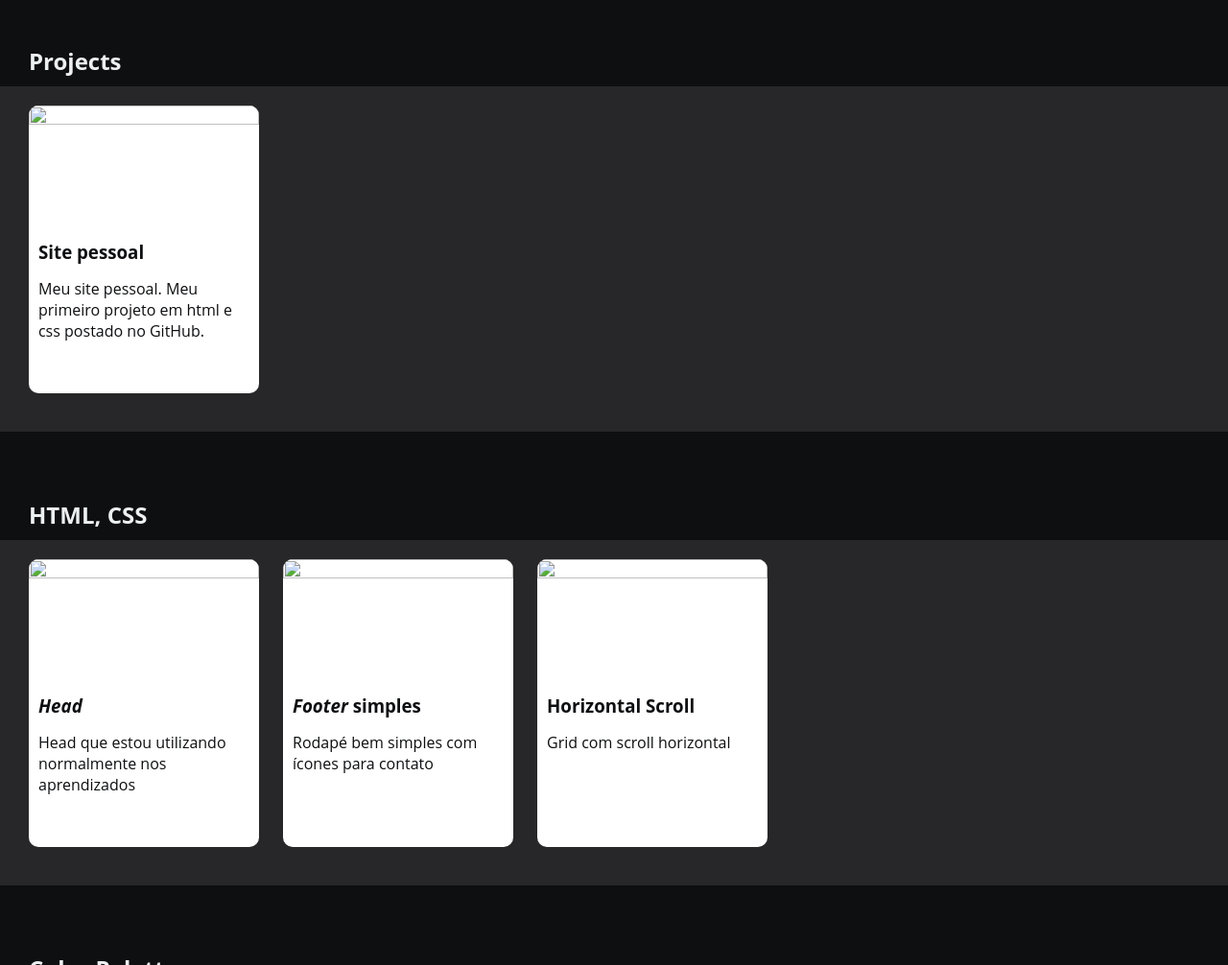
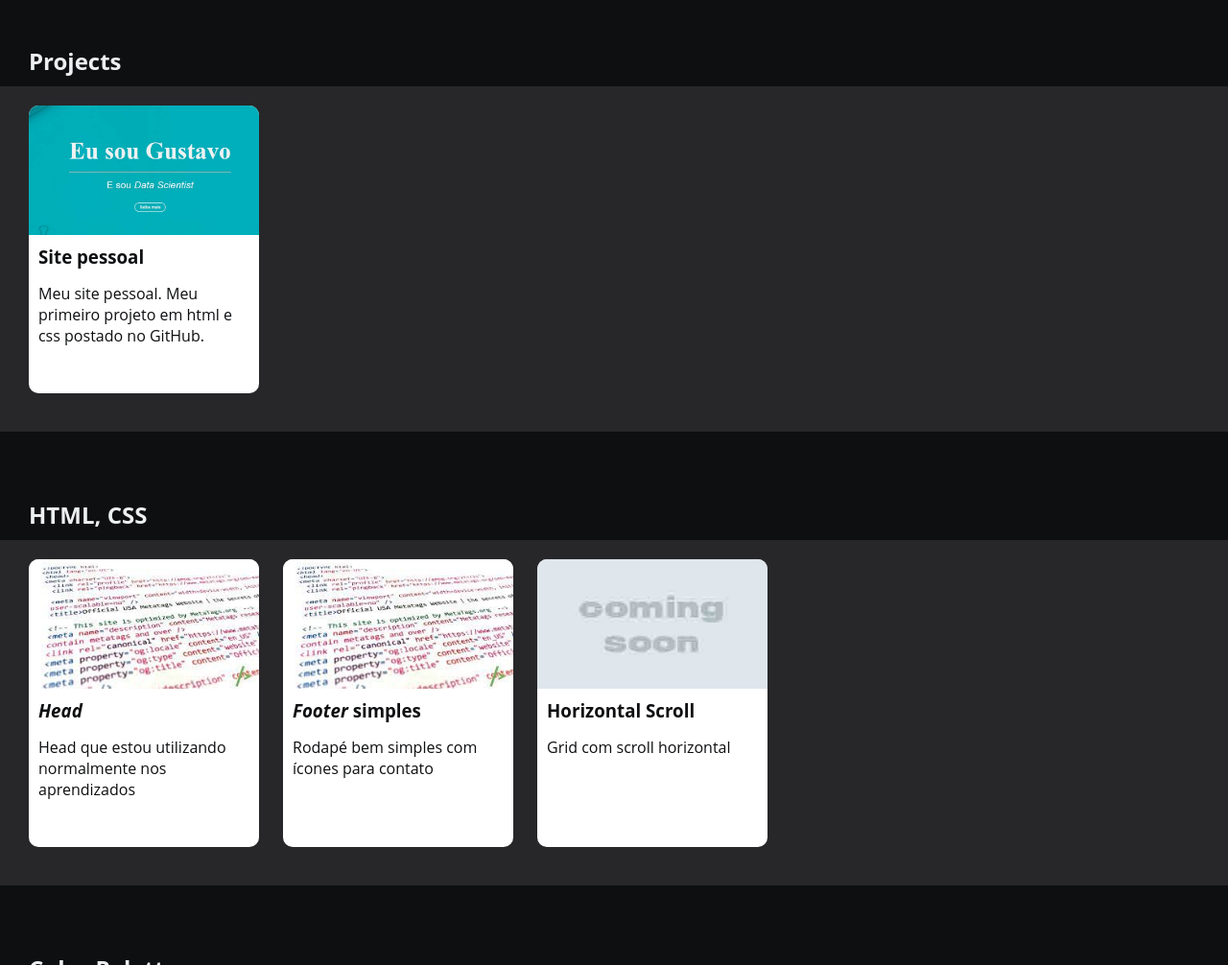
Before and after one commit to gustavopianna/codelibrary, a plain HTML site: page index.html in a window 1280 px wide. Shown: the part 102-1108 px from the top of the page at 96% size. Drawn offline with Linux system fonts and the light colour scheme; the site is published under a folder, as on GitHub Pages, so addresses that start at the root find nothing.

Commit message:
Update index.html

```diff
--- a/index.html
+++ b/index.html
@@ -27,7 +27,7 @@
         <h2>Projects</h2>
         <div class="horizontal">
             <a href="https://gustavopianna.github.io"><div class="card-project border-top border-bottom">
-                <img class='border-top' src="/img/img1.jpg" alt="">
+                <img class='border-top' src="img/img1.jpg" alt="">
                 <h3>Site pessoal</h3>
                 <p>Meu site pessoal. Meu primeiro projeto em html e css postado
                     no GitHub.
@@ -40,16 +40,16 @@
         <h2>HTML, CSS</h2>
         <div class="horizontal">
             <!-- HTML head -->
-            <a href="/library/codelibrary-html-head.txt"><div class="card-code border-top border-bottom">
-                <img class='border-top' src="/img/coding.jpg" alt="">
+            <a href="library/codelibrary-html-head.txt"><div class="card-code border-top border-bottom">
+                <img class='border-top' src="img/coding.jpg" alt="">
                 <h3><em>Head</em></h3>
                 <p>Head que estou utilizando normalmente nos aprendizados
                 </p>
             </div></a>
 
             <!-- Footer -->
-            <a href="/library/codelibrary-html-footer.txt"><div class="card-code border-top border-bottom">
-                <img class='border-top' src="/img/coding.jpg" alt="">
+            <a href="library/codelibrary-html-footer.txt"><div class="card-code border-top border-bottom">
+                <img class='border-top' src="img/coding.jpg" alt="">
                 <h3><em>Footer</em> simples</h3>
                 <p>Rodapé bem simples com ícones para contato
                 </p>
@@ -57,7 +57,7 @@
 
             <!-- Footer -->
             <a href="/"><div class="card-code border-top border-bottom">
-                <img class='border-top' src="/img/soon.jpg" alt="">
+                <img class='border-top' src="img/soon.jpg" alt="">
                 <h3>Horizontal Scroll</h3>
                 <p>Grid com scroll horizontal
                 </p>
```
